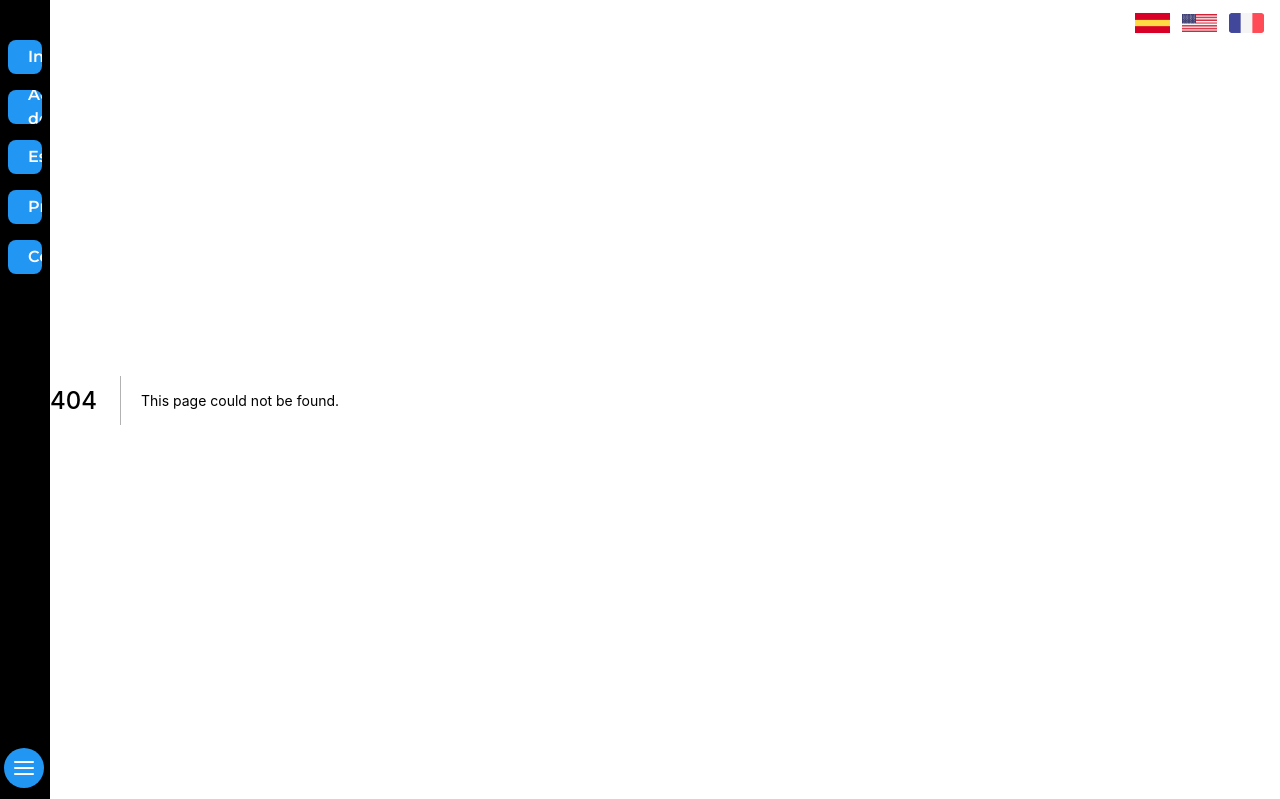
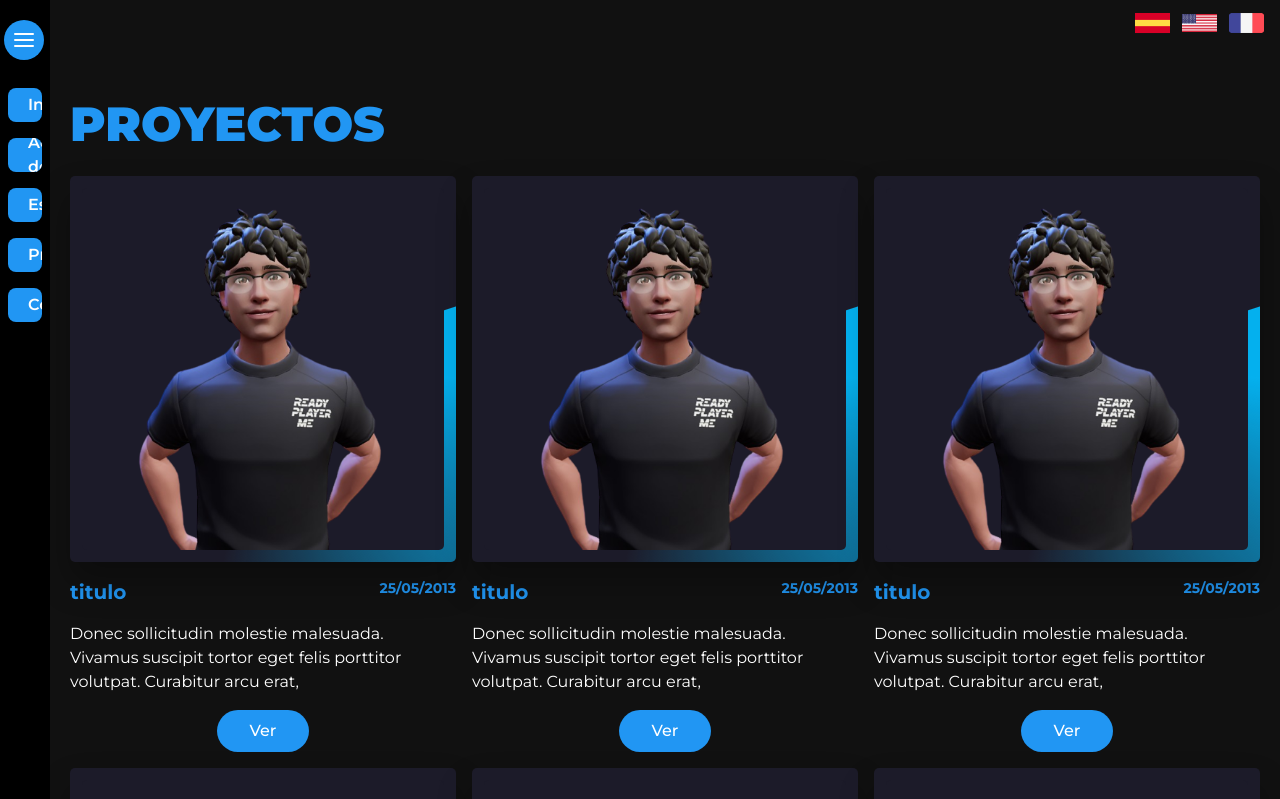
Before and after one commit to josedavid1996/portafolio-next, a Next.js app: page /project in a window 1280 px wide. Before the commit this address had no page. Shown: the top 799 px of the page. Built offline with nearby package versions, Linux system fonts and the light colour scheme; a web font is replaced by a local one.

Commit message:
feat:Se realizo la pagina de proyecto

```diff
--- /dev/null
+++ b/src/components/layout/LayoutPage/index.tsx
@@ -0,0 +1,21 @@
+import React, { FC, ReactNode } from 'react'
+
+interface Props {
+  title: string
+  children: ReactNode
+}
+
+const LayoutPage: FC<Props> = ({ title, children }) => {
+  return (
+    <>
+      <div className="pl-[62px] mt-[50px]  md:mt-[80px] pr-3 md:p-5 text-white w-full">
+        <h1 className="text-2xl text-primary  sm:text-5xl mb-7  uppercase  font-black  text-left ">
+          {title}
+        </h1>
+        {children}
+      </div>
+    </>
+  )
+}
+
+export default LayoutPage
--- a/src/components/layout/Sidebar/index.tsx
+++ b/src/components/layout/Sidebar/index.tsx
@@ -25,15 +25,38 @@ const Sidebar = () => {
   const [isOpen, setIsOpen] = useState(false)
 
   return (
-    <div className="fixed md:static z-20">
-      <motion.nav className="relative">
+    <div className="fixed md:static  min-h-full top-0 bottom-0 z-30">
+      <motion.nav className="relative min-h-full flex">
         <motion.ul
           initial={{ width: '50px' }}
           animate={isOpen ? 'open' : 'closed'}
           variants={variants}
           transition={{ duration: 0.5 }}
-          className="min-h-screen bg-[#000]  z-30 p-2 pt-10 flex flex-col gap-4"
+          className=" bg-[#000]  z-30 p-2 pt-22 flex flex-col gap-4 min-h-full"
         >
+          <span
+            className="absolute top-5 right-[5.6px] w-10 h-10 bg-primary rounded-full flex justify-center items-center cursor-pointer flex-col gap-1"
+            onClick={() => setIsOpen(!isOpen)}
+          >
+            <motion.div
+              className="w-5 min-h-[2px] bg-white rounded-full"
+              animate={isOpen ? 'open' : 'closed'}
+              variants={variantsIcontop}
+              transition={{ duration: 0.5 }}
+            ></motion.div>
+            <motion.div
+              className="w-5 min-h-[2px] bg-white rounded-full"
+              animate={isOpen ? 'open' : 'closed'}
+              variants={variantsIconCenter}
+              transition={{ duration: 0.5 }}
+            ></motion.div>
+            <motion.div
+              className="w-5 min-h-[2px] bg-white rounded-full"
+              animate={isOpen ? 'open' : 'closed'}
+              variants={variantsIconBottom}
+              transition={{ duration: 0.5 }}
+            ></motion.div>
+          </span>
           <li className="flex gap-3 items-center bg-primary px-[8px] py-[5px] rounded-[8px] overflow-hidden hover:bg-[#2195f3c6] cursor-pointer transition-all duration-500">
             <div className="min-w-40px">
               <Icon name="home" className=" text-[18px] text-[#fff]" />
@@ -56,12 +79,14 @@ const Sidebar = () => {
               <a className=" text-[#fff] font-semibold">Especialidades</a>
             </li>
           </Link>
+          <Link href="/project" passHref>
             <li className="flex gap-3 items-center bg-primary px-[8px] py-[5px] rounded-[8px] overflow-hidden hover:bg-[#2195f3c6] cursor-pointer transition-all duration-500">
               <div className="min-w-40px">
                 <Icon name="project" className=" text-[18px] text-[#fff]" />
               </div>
               <a className=" text-[#fff] font-semibold">Proyectos</a>
             </li>
+          </Link>
           <li className="flex gap-3 items-center bg-primary px-[8px] py-[5px] rounded-[8px] overflow-hidden hover:bg-[#2195f3c6] cursor-pointer transition-all duration-500">
             <div className="min-w-40px">
               <Icon name="contact" className=" text-[18px] text-[#fff]" />
@@ -69,29 +94,6 @@ const Sidebar = () => {
             <a className=" text-[#fff] font-semibold">Contacto</a>
           </li>
         </motion.ul>
-        <span
-          className="absolute bottom-3 right-[5.6px] w-10 h-10 bg-primary rounded-full flex justify-center items-center cursor-pointer flex-col gap-1"
-          onClick={() => setIsOpen(!isOpen)}
-        >
-          <motion.div
-            className="w-5 min-h-[2px] bg-white rounded-full"
-            animate={isOpen ? 'open' : 'closed'}
-            variants={variantsIcontop}
-            transition={{ duration: 0.5 }}
-          ></motion.div>
-          <motion.div
-            className="w-5 min-h-[2px] bg-white rounded-full"
-            animate={isOpen ? 'open' : 'closed'}
-            variants={variantsIconCenter}
-            transition={{ duration: 0.5 }}
-          ></motion.div>
-          <motion.div
-            className="w-5 min-h-[2px] bg-white rounded-full"
-            animate={isOpen ? 'open' : 'closed'}
-            variants={variantsIconBottom}
-            transition={{ duration: 0.5 }}
-          ></motion.div>
-        </span>
       </motion.nav>
     </div>
   )
--- a/src/components/shared/Button/variants.ts
+++ b/src/components/shared/Button/variants.ts
@@ -10,7 +10,7 @@ interface ButtonColors {
 export const variants: Record<ButtonVariant, ButtonColors> = {
   solid: {
     primary:
-      'text-white border-transparent border-0 bg-gradient-to-r from-primary to-primary hover:from-[#f9b53a] hover:to-[#ff59a8]',
+      'text-white border-transparent border-0 bg-primary hover:bg-primary-600',
     secondary:
       'text-white border-transparent bg-secondary hover:bg-secondary-500',
     white: 'text-secondary border-transparent bg-white hover:bg-gray-200'
--- /dev/null
+++ b/src/components/shared/CardProyect/index.tsx
@@ -0,0 +1,37 @@
+import Link from 'next/link'
+import React, { FC } from 'react'
+import Button from '../Button'
+
+interface Props {
+  title: string
+  date: string
+  description: string
+  link: string
+  img: string
+}
+
+const CardProyect: FC<Props> = ({ title, date, description, link, img }) => {
+  return (
+    <div className="h-full">
+      <div
+        className={`card ${img} after:bg-cover after:bg-no-repeat aspect-[1/1] `}
+      ></div>
+
+      {/* Description Text */}
+      <div className="mt-4 flex flex-col gap-4 ">
+        <div className="flex justify-between">
+          <p className="font-bold text-xl text-primary">{title}</p>
+          <p className="font-bold text-sm text-primary">{date}</p>
+        </div>
+        <p className="text-sm sm:text-base">{description}</p>
+        <Link href={link} passHref>
+          <Button variant="solid" className="mx-auto">
+            Ver
+          </Button>
+        </Link>
+      </div>
+    </div>
+  )
+}
+
+export default CardProyect
--- /dev/null
+++ b/src/pages/project/index.tsx
@@ -0,0 +1,77 @@
+import LayoutPage from '@components/layout/LayoutPage'
+import CardProyect from '@components/shared/CardProyect'
+import React from 'react'
+
+const dataFalsa = [
+  {
+    title: 'titulo',
+    date: '25/05/2013',
+    description:
+      'Donec sollicitudin molestie malesuada. Vivamus suscipit tortor eget felis porttitor volutpat. Curabitur arcu erat,',
+    link: '/proyect',
+    img: "after:bg-[url('/avatar.png')]"
+  },
+  {
+    title: 'titulo',
+    date: '25/05/2013',
+    description:
+      'Donec sollicitudin molestie malesuada. Vivamus suscipit tortor eget felis porttitor volutpat. Curabitur arcu erat,',
+    link: '/proyect',
+    img: "after:bg-[url('/avatar.png')]"
+  },
+  {
+    title: 'titulo',
+    date: '25/05/2013',
+    description:
+      'Donec sollicitudin molestie malesuada. Vivamus suscipit tortor eget felis porttitor volutpat. Curabitur arcu erat,',
+    link: '/proyect',
+    img: "after:bg-[url('/avatar.png')]"
+  },
+  {
+    title: 'titulo',
+    date: '25/05/2013',
+    description:
+      'Donec sollicitudin molestie malesuada. Vivamus suscipit tortor eget felis porttitor volutpat. Curabitur arcu erat,',
+    link: '/proyect',
+    img: "after:bg-[url('/avatar.png')]"
+  },
+  {
+    title: 'titulo',
+    date: '25/05/2013',
+    description:
+      'Donec sollicitudin molestie malesuada. Vivamus suscipit tortor eget felis porttitor volutpat. Curabitur arcu erat,',
+    link: '/proyect',
+    img: "after:bg-[url('/avatar.png')]"
+  },
+  {
+    title: 'titulo',
+    date: '25/05/2013',
+    description:
+      'Donec sollicitudin molestie malesuada. Vivamus suscipit tortor eget felis porttitor volutpat. Curabitur arcu erat,',
+    link: '/proyect',
+    img: "after:bg-[url('/avatar.png')]"
+  }
+]
+
+const ProjectPage = () => {
+  return (
+    <>
+      <LayoutPage title="Proyectos">
+        <div className="grid grid-cols-1 sm:grid-cols-2 md:grid-cols-3 gap-4 mb-10 sm:mb-5 pr-3 sm:pr-0">
+          {dataFalsa.map((item, index) => (
+            <CardProyect
+              key={index}
+              title={item.title}
+              date={item.date}
+              description={item.description}
+              link={item.link}
+              img={item.img}
+            />
+          ))}
+        </div>
+      </LayoutPage>
+    </>
+  )
+}
+
+export default ProjectPage
--- a/src/pages/specialties/index.tsx
+++ b/src/pages/specialties/index.tsx
@@ -2,6 +2,7 @@ import React from 'react'
 import { motion } from 'framer-motion'
 import Icon, { IconName } from '@components/shared/Icon'
 import Heading from '@components/shared/Heading'
+import LayoutPage from '@components/layout/LayoutPage'
 
 const logos = [
   {
@@ -54,10 +55,7 @@ const logos = [
 const Specialties = () => {
   return (
     <>
-      <div className="pl-[62px] mt-[50px]  md:mt-[80px] pr-3 md:p-5 text-white w-full">
-        <h1 className="text-2xl text-primary  sm:text-5xl mb-7  uppercase  font-black  text-left ">
-          Especialidades
-        </h1>
+      <LayoutPage title={'especialidades'}>
         <div className="grid grid-cols-2 md:grid-cols-3 gap-x-10 gap-y-15 w-full ">
           {logos.map((item) => (
             <div key={item.nombre}>
@@ -92,8 +90,9 @@ const Specialties = () => {
             </div>
           ))}
         </div>
+      </LayoutPage>
 
-        {/* <div className="w-[130px] h-[130px] relative">
+      {/* <div className="w-[130px] h-[130px] relative">
           <motion.div
             className="box w-full h-full border-2 border-primary "
             animate={{
@@ -115,7 +114,6 @@ const Specialties = () => {
           />
           <Heading>React</Heading>
         </div> */}
-      </div>
     </>
   )
 }
--- a/src/styles/index.css
+++ b/src/styles/index.css
@@ -34,3 +34,39 @@ body {
   border-top-left-radius: 50%;
   position: absolute;
 } */
+.card {
+  position: relative;
+
+  box-shadow: 0 20px 35px rgba(0, 0, 0, 0.3);
+  border-radius: 5px;
+  overflow: hidden;
+  background: #1c1b29;
+}
+
+.card::before {
+  content: '';
+  background-image: conic-gradient(#04b0ee 20deg, transparent 120deg);
+  height: 150%;
+  width: 150%;
+  position: absolute;
+  left: -25%;
+  top: -25%;
+  animation: rotate 2s infinite linear;
+}
+
+.card::after {
+  content: '';
+  height: 94%;
+  width: 94%;
+  position: absolute;
+  background: #1c1b29;
+  /* background-image: url('/avatar.png'); */
+  border-radius: 5px;
+  top: 3%;
+  left: 3%;
+}
+@keyframes rotate {
+  100% {
+    transform: rotate(-360deg);
+  }
+}
--- a/tailwind.config.js
+++ b/tailwind.config.js
@@ -14,11 +14,16 @@ module.exports = {
       },
       colors: {
         primary: {
-          50: '#edf2f4',
-          100: '#ef233c',
-          200: '#d90429',
-          300: '#8d99ae',
-          400: '#2b2d42',
+          50: '#9BD0FA',
+          100: '#78BFF8',
+          200: '#58B0F6',
+          300: '#3BA2F4',
+          400: '#2196F3',
+          500: '#0D89EC',
+          600: '#0C7BD4',
+          700: '#0B6FBF',
+          800: '#0A64AC',
+
           DEFAULT: '#2196f3'
         }
       },
```
Lines whose indentation alone changed are shown as unchanged.
